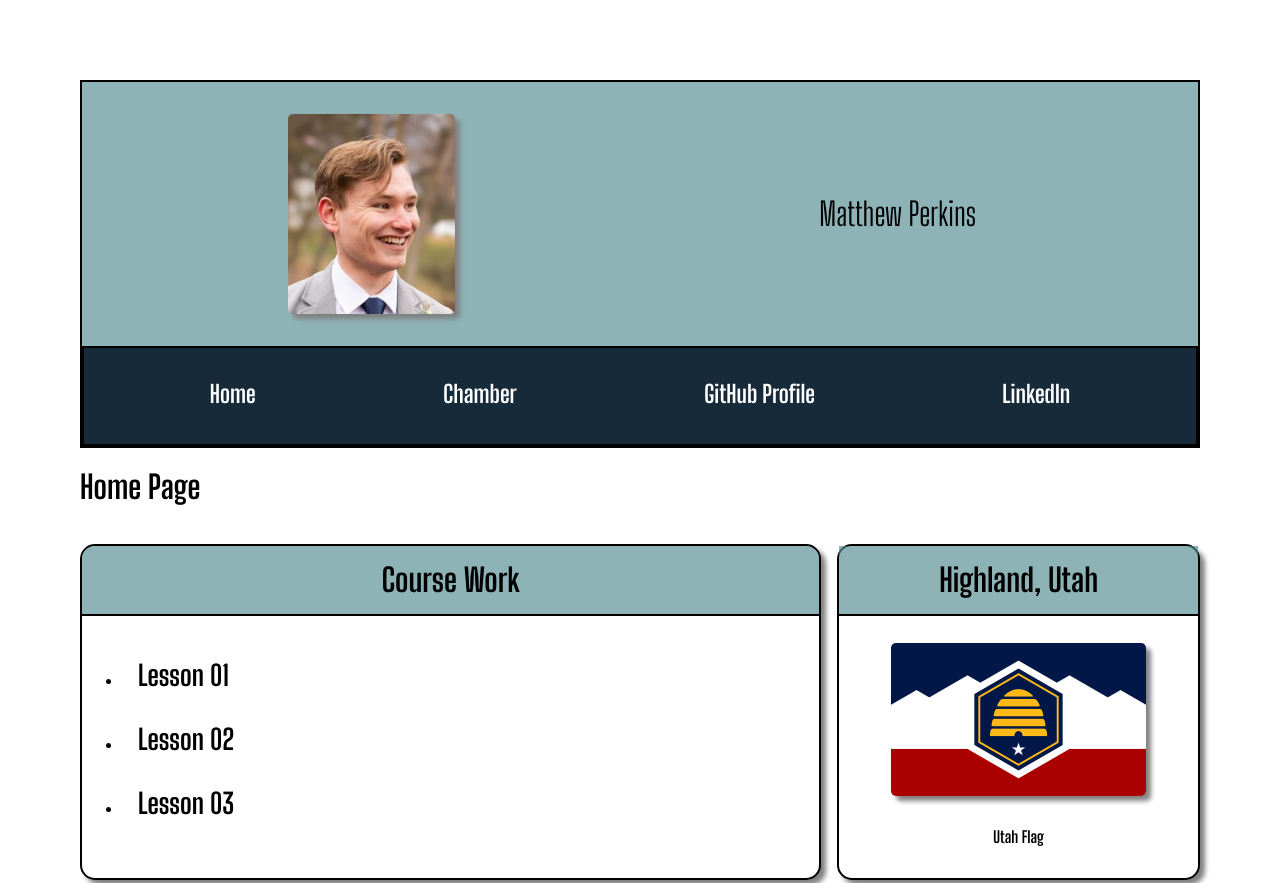
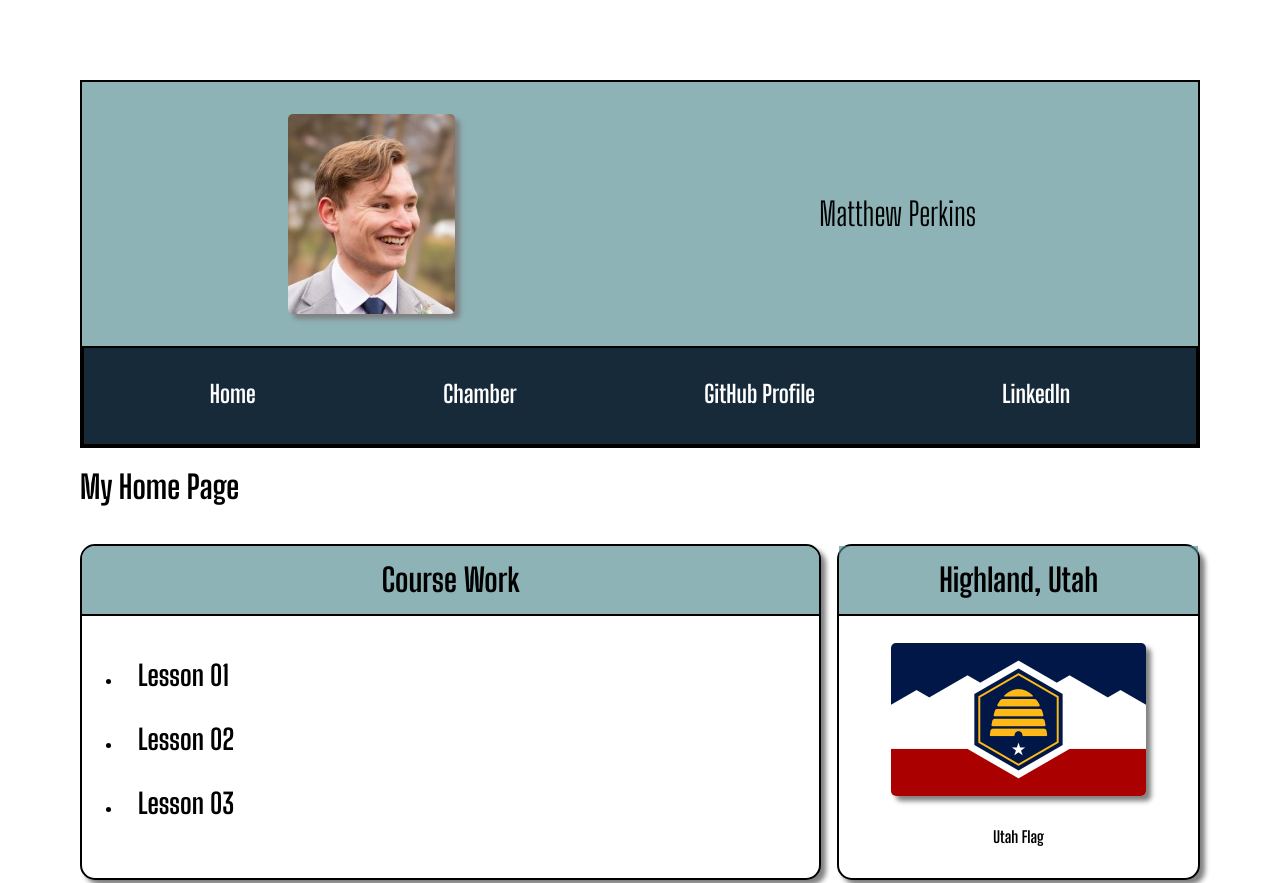
Before and after one commit to MacPerkins/wdd231, a plain HTML site: page index.html in a window 1280 px wide. Shown: the top 883 px of the page. Drawn offline with Linux system fonts and the light colour scheme.

Commit message:
changed html titles

```diff
--- a/index.html
+++ b/index.html
@@ -35,7 +35,7 @@
     </nav>
     </header>
     <main>
-        <h1>Home Page</h1>
+        <h1>My Home Page</h1>
     <section class="coursework-card">
         <h2>Course Work</h2>
         <div class="my-info">
```
